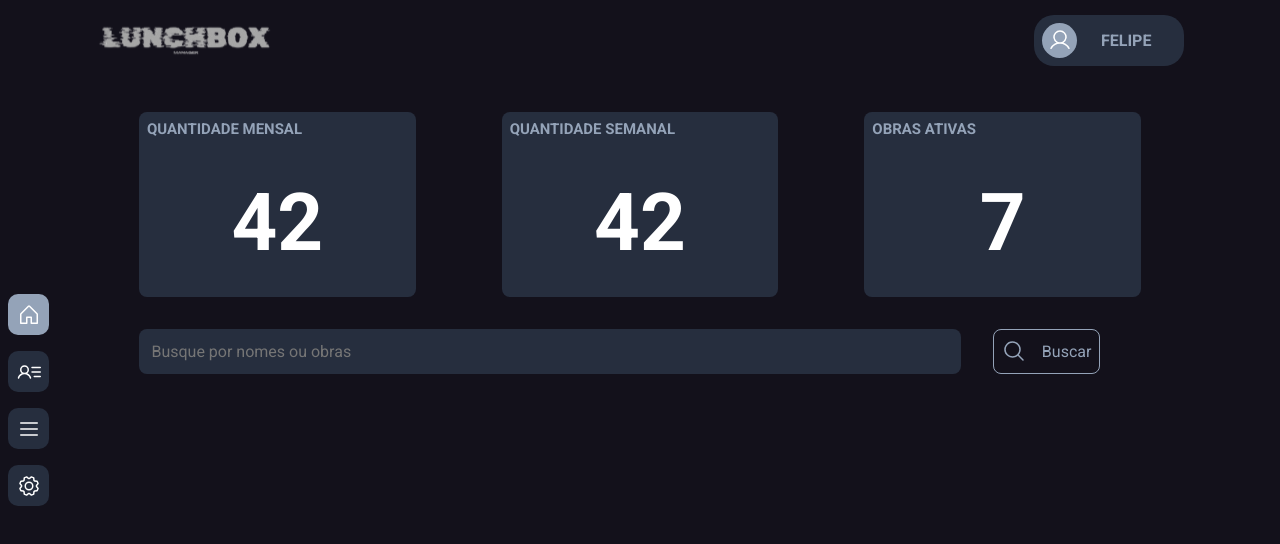
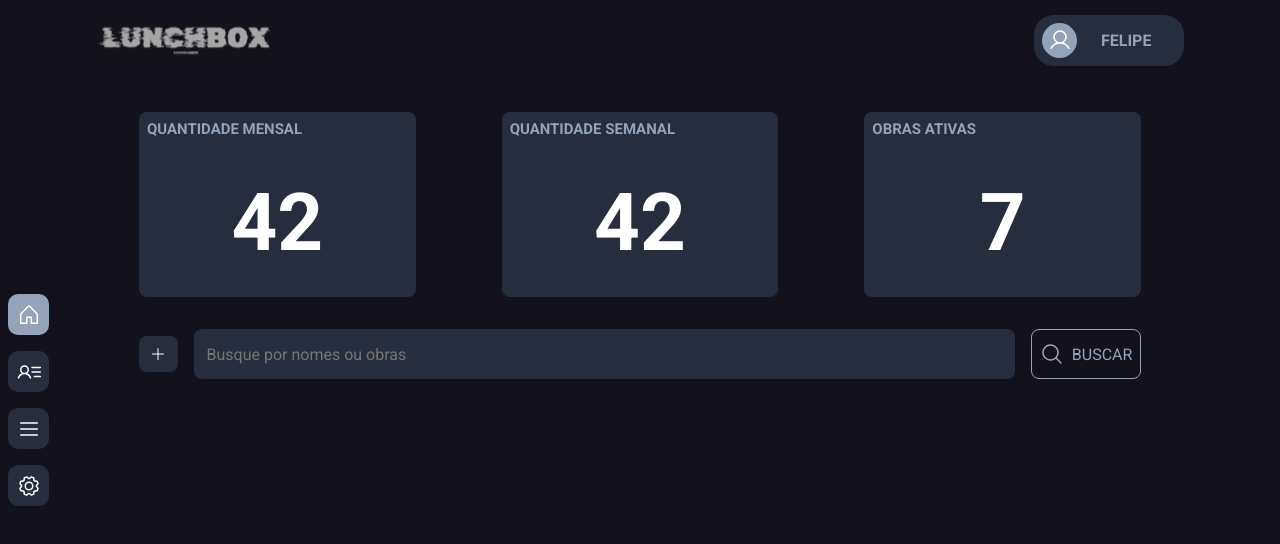
Before and after one commit to FelpFS1/lunchboxProject, a React (Vite) app: page / in a window 1280 px wide. Shown: the top 544 px of the page. Built offline with nearby package versions, Linux system fonts and the light colour scheme.

Commit message:
feat: Button added to the search form

```diff
--- /dev/null
+++ b/src/components/AddlunchButton/index.tsx
@@ -0,0 +1,10 @@
+import { Plus } from "@phosphor-icons/react";
+import { ButtonContainer } from "./styles";
+
+export default function AddlunchButton() {
+  return (
+    <ButtonContainer>
+      <Plus />
+    </ButtonContainer>
+  );
+}
--- /dev/null
+++ b/src/components/AddlunchButton/styles.ts
@@ -0,0 +1,21 @@
+import styled from "styled-components";
+
+export const ButtonContainer = styled.button`
+  width: 48px;
+  height: 36px;
+  border: 0;
+  border-radius: 8px;
+  cursor: pointer;
+  display: flex;
+  align-items: center;
+  justify-content: center;
+  background-color: ${(props) => props.theme["gray-400"]};
+  transition: all 0.2s ease-in-out;
+  svg {
+    color: ${(props) => props.theme.white};
+  }
+
+  &:hover {
+    opacity: 0.8;
+  }
+`;
--- a/src/components/SearchForm/index.tsx
+++ b/src/components/SearchForm/index.tsx
@@ -1,13 +1,21 @@
 import { MagnifyingGlass } from "@phosphor-icons/react";
 import * as Styles from "./styles";
+import AddlunchButton from "../AddlunchButton";
+import { useState } from "react";
 
 export default function SearchForm() {
+  const [isShow, setIsShow] = useState<boolean>(true);
   return (
     <Styles.SearchFormContainer>
-      <input type="text" placeholder="Busque por nomes ou obras" />
-      <button type="submit">
-        <MagnifyingGlass size={24} /> Buscar
-      </button>
+      <AddlunchButton />
+      {isShow && (
+        <>
+          <input type="text" placeholder="Busque por nomes ou obras" />
+          <Styles.SearchButton type="submit">
+            <MagnifyingGlass size={24} /> Buscar
+          </Styles.SearchButton>
+        </>
+      )}
     </Styles.SearchFormContainer>
   );
 }
--- a/src/components/SearchForm/styles.ts
+++ b/src/components/SearchForm/styles.ts
@@ -6,32 +6,37 @@ export const SearchFormContainer = styled.form`
 
   display: flex;
   padding: 0 3.333vw;
+  gap: 1rem;
+  align-items: center;
   input {
-    width: 82%;
+    width: 100%;
+    height: 50px;
     background-color: ${(props) => props.theme["gray-400"]};
     border-radius: 8px;
     border: 0;
     padding: 0.8rem;
-    margin-right: 2rem;
+
     color: ${(props) => props.theme.white};
   }
+`;
 
-  button {
+export const SearchButton = styled.button`
+  height: 50px;
   background-color: transparent;
   border: 1px solid;
   border-color: ${(props) => props.theme["gray-100"]};
   border-radius: 8px;
   color: ${(props) => props.theme["gray-100"]};
   padding: 0.5rem;
+  text-transform: uppercase;
 
   display: flex;
   align-items: center;
-    gap: 1rem;
+  gap: 0.5rem;
   cursor: pointer;
   transition: all 0.2s ease-in-out;
 
   &:hover {
     background-color: ${(props) => props.theme["gray-400"]};
   }
-  }
 `;
--- a/src/pages/Home/styles.ts
+++ b/src/pages/Home/styles.ts
@@ -4,6 +4,6 @@ export const HomeContainer = styled.div`
   width: 100%;
   height: 100%;
   display: flex;
-
+  position: relative;
   flex-direction: column;
 `;
```
Lines whose indentation alone changed are shown as unchanged.
